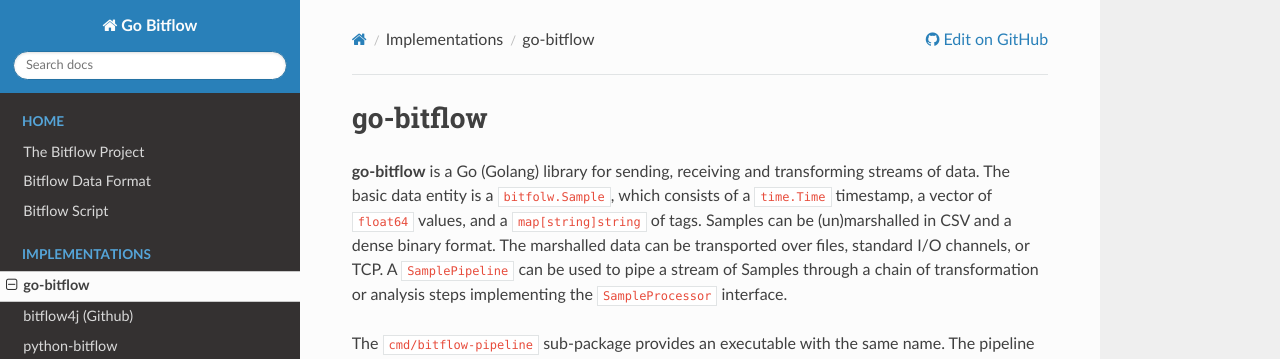
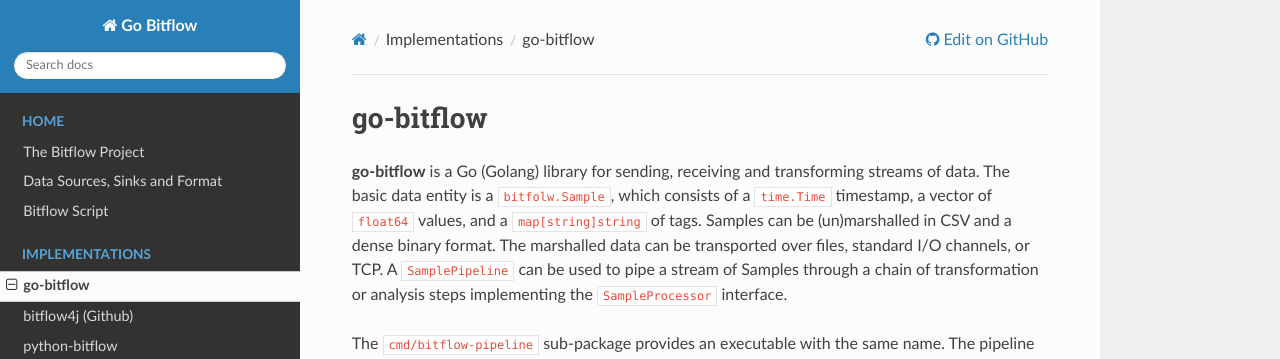
Before and after one commit to bitflow-stream/go-bitflow, an MkDocs documentation site: the page built from docs/index.md, in a window 1280 px wide. Shown: the top 359 px of the page. Built offline with MkDocs 1.6.1, drawn with Linux system fonts in a browser that asks for light colours; nearby versions of some CDN libraries.

Commit message:
fixed navigation

```diff
--- a/mkdocs.yml
+++ b/mkdocs.yml
@@ -13,7 +13,7 @@
 nav:
     - Home:
         - The Bitflow Project: "https://bitflow.readthedocs.io/en/latest/"
-        - Bitflow Data Format: "https://bitflow.readthedocs.io/en/latest/data_format/"
+        - Data Sources, Sinks and Format: "https://bitflow.readthedocs.io/en/latest/data_format/"
         - Bitflow Script: "https://bitflow.readthedocs.io/en/latest/script/"
     - Implementations:
         - go-bitflow: index.md
```
